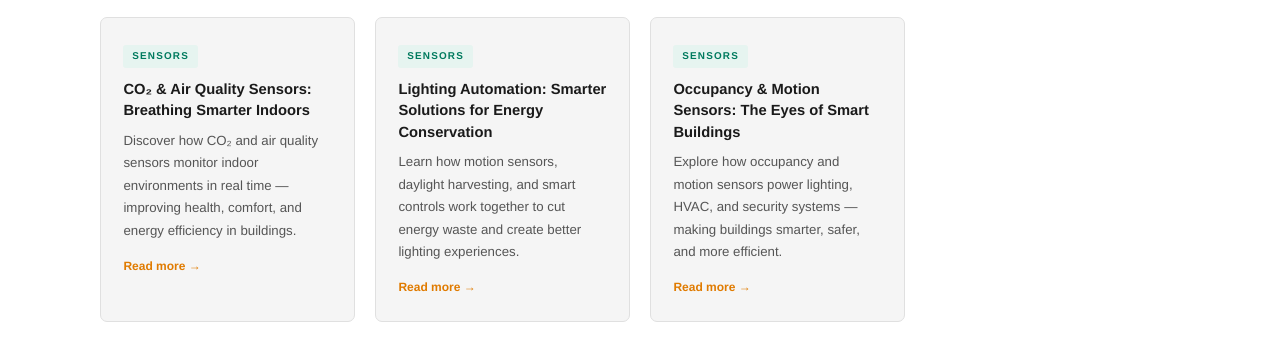
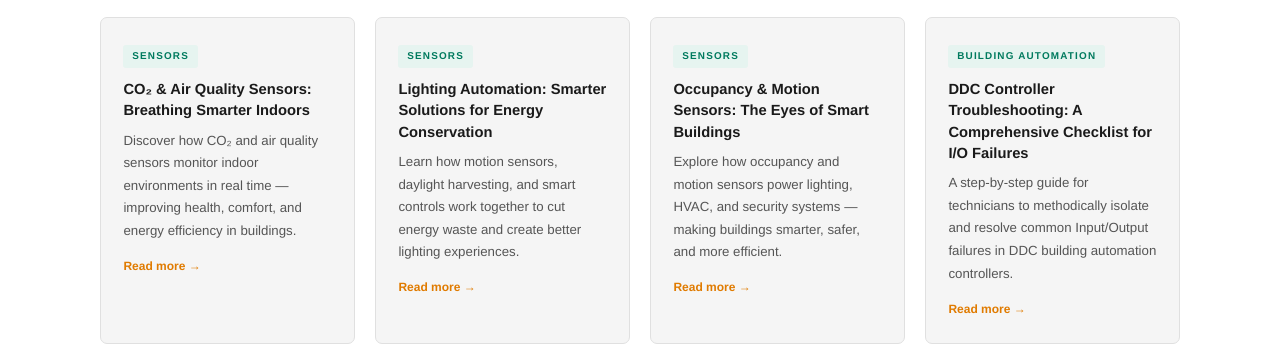
Before and after one commit to themachine0021/automat365, a plain HTML site: page index.html in a window 1280 px wide. Shown: the part 2256-2607 px from the top of the page. Drawn offline with Linux system fonts and the light colour scheme.

Commit message:
Add DDC Controller Troubleshooting article card

```diff
--- a/index.html
+++ b/index.html
@@ -641,6 +641,12 @@
         <p>Explore how occupancy and motion sensors power lighting, HVAC, and security systems — making buildings smarter, safer, and more efficient.</p>
         <a href="occupancy-motion-sensors.html" class="article-arrow">Read more →</a>
       </div>
+      <div class="article-card">
+  <span class="article-tag">Building Automation</span>
+  <h3>DDC Controller Troubleshooting: A Comprehensive Checklist for I/O Failures</h3>
+  <p>A step-by-step guide for technicians to methodically isolate and resolve common Input/Output failures in DDC building automation controllers.</p>
+  <a href="ddc-controller-troubleshooting.html" class="article-arrow">Read more →</a>
+      </div>
     </div>
 
     <!-- ALIEXPRESS BANNER -->
```
